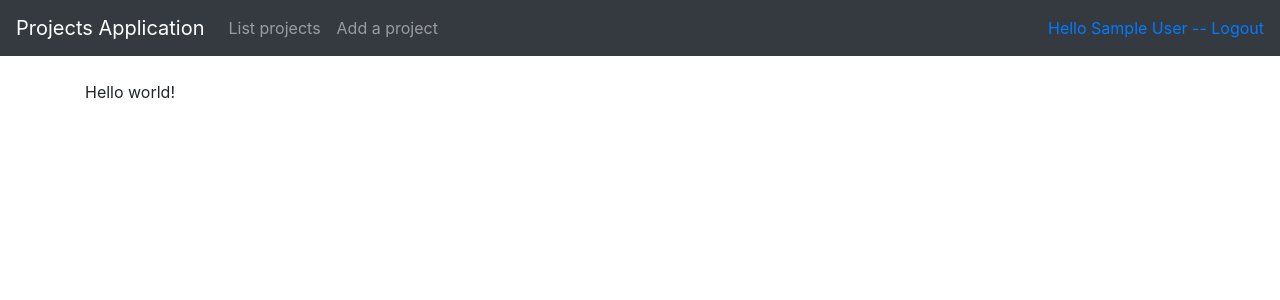
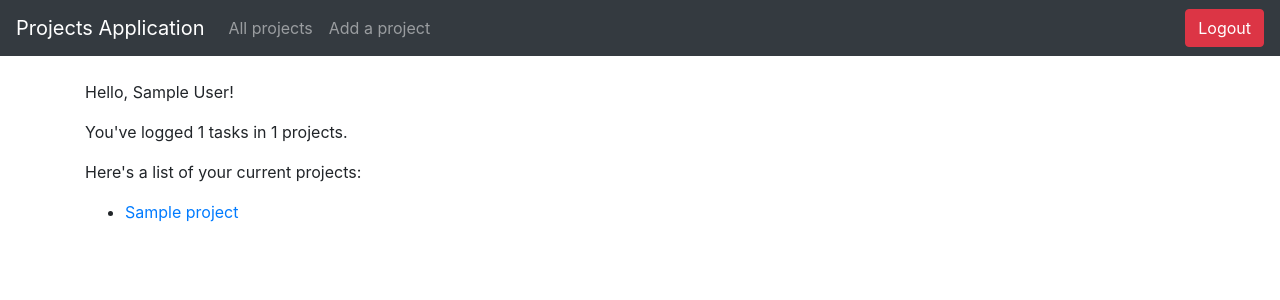
Before and after one commit to yusifsalam/tyoaikaseuranta, a Flask app: page / in a window 1280 px wide. Shown: the top 300 px of the page. Run offline with Flask 2, Linux system fonts and the light colour scheme; a user stored in the database is signed in; tables that the repository leaves empty hold one stand-in row (values such as "Sample post"); some libraries are stand-ins or nearby versions.

Commit message:
Change relationships to be many-to-many in SQLAlchemy and add first version of template for adding new users to a project.

```diff
--- a/application/__init__.py
+++ b/application/__init__.py
@@ -20,6 +20,9 @@ from application.projects import views
 
 from application.auth import models
 from application.auth import views
+
+from application.tasks import models
+from application.tasks import views
 
 from application.auth.models import User
 from os import urandom
--- a/application/auth/models.py
+++ b/application/auth/models.py
@@ -1,5 +1,12 @@
 from application import db
 from application.models import Base
+from sqlalchemy.sql import text
+
+userProject = db.Table('userProject',
+                       db.Column('account_id', db.Integer, db.ForeignKey('account.id'), primary_key=True),
+                       db.Column('project_id', db.Integer, db.ForeignKey('project.id'), primary_key=True)
+                       )
+
 
 class User(Base):
     __tablename__ = "account"
@@ -8,7 +15,8 @@ class User(Base):
     username = db.Column(db.String(144), nullable=False, unique=True)
     password = db.Column(db.String(144), nullable=False)
 
-    projects = db.relationship("Project", backref='account', lazy=True)
+    projects = db.relationship("Project", secondary=userProject, lazy='subquery',
+                               backref=db.backref('accounts', lazy=True))
 
     def __init__(self, name, username, password):
         self.name = name
@@ -26,3 +34,12 @@ class User(Base):
 
     def is_authenticated(self):
         return True
+
+    @staticmethod
+    def count_tasks(self):
+        stmt = text("SELECT COUNT(Task.id) FROM Task "
+                    "LEFT JOIN Project ON Task.project_id = Project.id "
+                    "LEFT JOIN Account on Project.account_id = Account.id "
+                    "WHERE Account.id = :account_id").params(account_id=self.id)
+        res = db.engine.execute(stmt)
+        return res.first()[0]
--- a/application/tasks/models.py
+++ b/application/tasks/models.py
@@ -6,6 +6,7 @@ class Task(Base):
     category = db.Column(db.String(144), nullable=False)
     hours = db.Column(db.Float, nullable=False)
     description = db.Column(db.String(144), nullable=False)
+    project_id = db.Column(db.Integer, db.ForeignKey('project.id'), nullable=False)
 
     def __init__(self, category, hours, description):
         self.category = category
--- a/application/templates/index.html
+++ b/application/templates/index.html
@@ -1,7 +1,20 @@
 {% extends "layout.html" %}
 
 {% block body %}
-  <p>
-    Hello world!
-  </p>
+    {% if not current_user.is_authenticated %}
+        <p>Hello, Stranger!</p>
+        <p> Please <a href="auth/login">log in </a>to use the app.</p>
+    {% else %}
+        <p>Hello, {{ current_user.name }}!</p>
+        <p>You've logged {{ current_user.count_tasks(current_user) }} tasks in {{ current_user.projects|length }}
+            projects.</p>
+        {% if current_user.projects|length > 0 %}
+        <p>Here's a list of your current projects:</p>
+        <ul>
+            {% for project in current_user.projects %}
+                <li><a href="projects/{{ project.id }}">{{ project.name }}</a></li>
+            {% endfor %}
+        </ul>
+            {% endif %}
+    {% endif %}
 {% endblock %}
--- a/application/templates/layout.html
+++ b/application/templates/layout.html
@@ -19,7 +19,7 @@
     <div class="collapse navbar-collapse" id="navbarCollapse">
         <ul class="navbar-nav mr-auto">
             <li class="nav-item">
-                <a class="nav-link" href="{{ url_for('projects_index') }} ">List projects</a>
+                <a class="nav-link" href="{{ url_for('projects_index') }} ">All projects</a>
             </li>
             <li class="nav-item">
                 <a class="nav-link" href="{{ url_for('projects_form') }} ">Add a project</a>
@@ -27,7 +27,7 @@
         </ul>
         <div class="form-inline mt-2 mt-md-0">
             {% if current_user.is_authenticated %}
-                <a href="{{ url_for('auth_logout') }}">Hello {{ current_user.name }} -- Logout</a>
+                <a class="btn btn-danger" href="{{ url_for('auth_logout') }}">Logout</a>
             {% else %}
                 <ul class="navbar-nav">
                     <li class="nav-item">
```
Also changed, not shown: application/projects/forms.py (+8 -1 lines), application/projects/models.py (+6 -2 lines), application/projects/views.py (+19 -1 lines), application/templates/projects/single.html (added, +19 -0 lines), application/templates/projects/user_list.html (added, +21 -0 lines).
